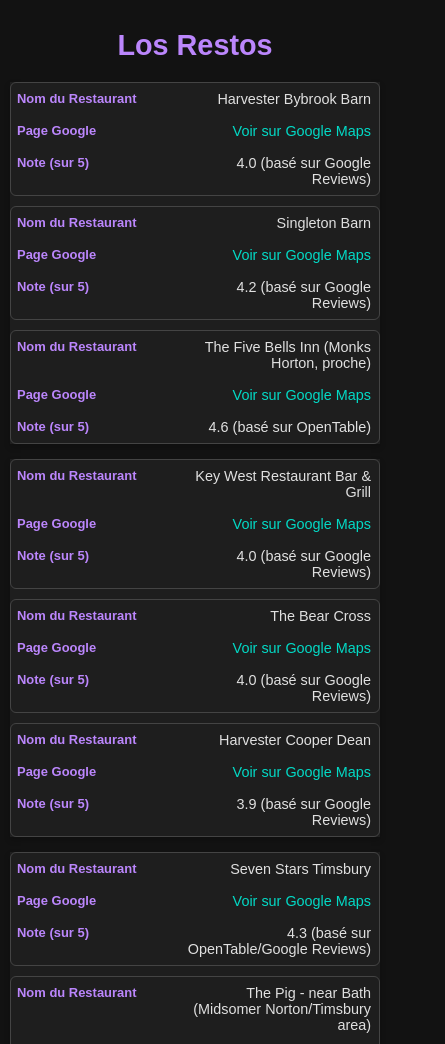
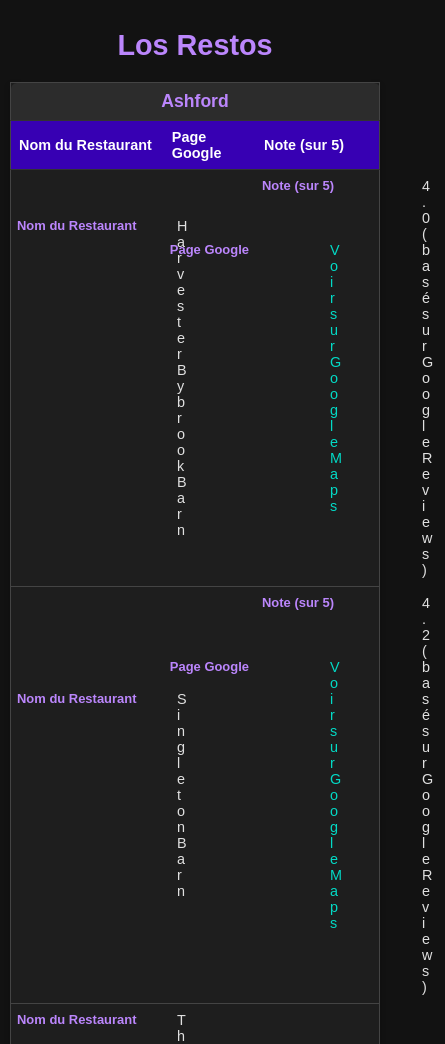
Before and after one commit to dahfazz/sandbox, a website: page docs/index.html in a window 390 px wide. Shown: the top 1044 px of the page, 445 px wide, since content can reach past the window. Drawn offline with Linux system fonts and the light colour scheme.

Commit message:
Update index.html

```diff
--- a/docs/index.html
+++ b/docs/index.html
@@ -60,15 +60,8 @@
         }
 
         /* Responsive adjustments for smaller screens */
-        @media (max-width: 600px) {
-            table, thead, tbody, th, td, tr {
-                display: block;
-            }
-            thead tr {
-                position: absolute;
-                top: -9999px;
-                left: -9999px;
-            }
+        @media (max-width: 900000000000px) {
+
             tr {
                 margin-bottom: 10px; /* Reduced margin */
                 border: 1px solid #444;
```
